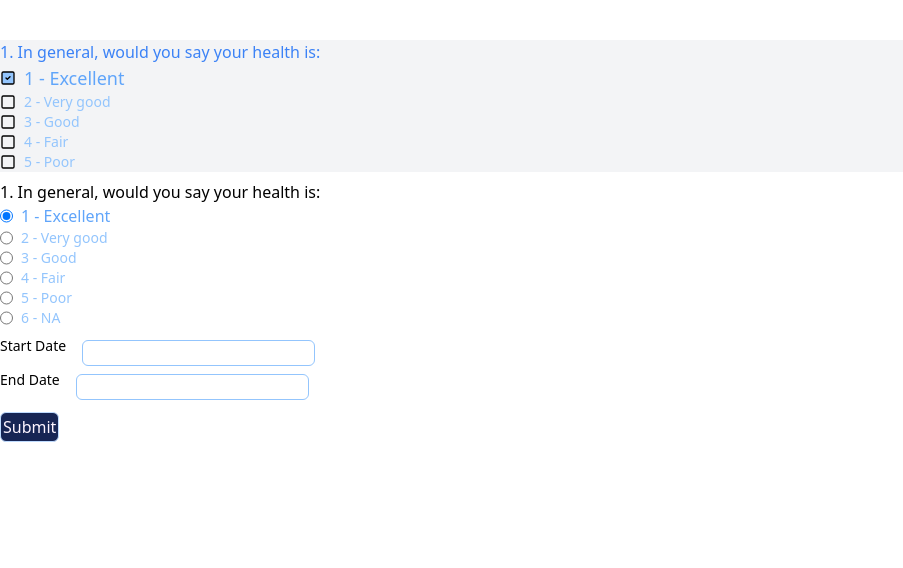
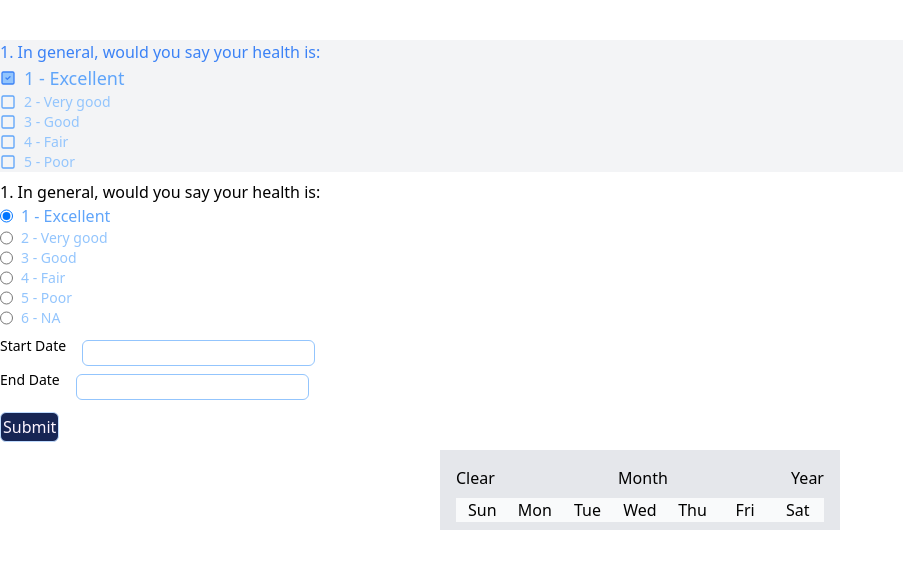
Before and after one commit to AnithaVangavarapu/demo, a React (Create React App) app: page / in a window 1280 px wide. Shown: the top 568 px of the page, without its empty margins (0-903 px from the left). Built offline with nearby package versions, Linux system fonts and the light colour scheme.

Commit message:
updated useApp.ts for datasubmit,started custom calendar

```diff
--- a/src/App.tsx
+++ b/src/App.tsx
@@ -3,7 +3,7 @@ import { DataItem, useApp } from "./customHooks/useApp";
 import { Button, DatePickerComp } from "./components";
 import { CheckboxGroup } from "./components/Checkbox";
 import { RadioGroup } from "./components/Radio";
-
+import CustomCalendar from "./components/Calendar/CustomCalendar";
 export type CustomAppStylesProps = {
   container: string;
   label: string;
@@ -28,6 +28,8 @@ const App: React.FC = () => {
     startDate,
     updateDate,
     endDate,
+    currentDate,
+    setCurrentDate,
   } = useApp();
   const renderItem = useCallback((item: DataItem, index: number) => {
     if (item.type === "radio") {
@@ -84,6 +86,7 @@ const App: React.FC = () => {
         onClick={handleSubmit}
         // classname="border-red-500"
       />
+      <CustomCalendar value={currentDate} onChange={setCurrentDate} />
     </div>
   );
 };
--- /dev/null
+++ b/src/components/Calendar/CustomCalendar.tsx
@@ -0,0 +1,42 @@
+import dayjs, { Dayjs } from "dayjs";
+import React from "react";
+
+interface CustomCalendarProps {
+  value?: Date;
+  onChange: (value: Date) => void;
+}
+const CustomCalendar = ({
+  value = new Date(),
+  onChange,
+}: CustomCalendarProps) => {
+  const selectedDate: Dayjs = dayjs(value);
+  const startDayOfMonth = selectedDate.startOf("month").day();
+  console.log(startDayOfMonth);
+  const totalDaysInMonth = selectedDate.startOf("month").daysInMonth();
+  console.log(totalDaysInMonth);
+  const daysOfWeek: string[] = [
+    "Sun",
+    "Mon",
+    "Tue",
+    "Wed",
+    "Thu",
+    "Fri",
+    "Sat",
+  ];
+  return (
+    <div className="mx-auto mt-2 w-[400px] p-2 bg-gray-200 flex flex-col">
+      <div className="flex flex-row  justify-between">
+        <button className="m-2">Clear</button>
+        <button className="m-2">Month</button>
+        <button className="m-2">Year</button>
+      </div>
+      <div className="mx-2  bg-gray-50 grid grid-cols-7 text-center">
+        {daysOfWeek.map((day, index) => (
+          <div key={index}>{day}</div>
+        ))}
+      </div>
+    </div>
+  );
+};
+
+export default CustomCalendar;
--- a/src/components/checkbox/CheckboxInput.tsx
+++ b/src/components/checkbox/CheckboxInput.tsx
@@ -27,9 +27,11 @@ const CheckboxInput = ({
   return (
     <div className={clsx("flex flex-row items-center", classnames?.container)}>
       {isChecked ? (
-        <SquareCheck className={clsx(` w-4 h-4`, classnames?.sqareCheck)} />
+        <SquareCheck
+          className={clsx(` w-4 h-4 text-blue-500`, classnames?.sqareCheck)}
+        />
       ) : (
-        <Square className={clsx(`w-4 h-4`, classnames?.square)} />
+        <Square className={clsx(`w-4 h-4 text-blue-400`, classnames?.square)} />
       )}
 
       <label
--- a/src/customHooks/useApp.ts
+++ b/src/customHooks/useApp.ts
@@ -27,12 +27,30 @@ export const useApp = () => {
   const [error, setError] = useState<string>("");
   const [startDate, setStartDate] = useState<Dayjs>();
   const [endDate, setEndDate] = useState<Dayjs>();
+  const [currentDate, setCurrentDate] = useState<Date>(new Date());
   //fetch data from json file
   useEffect(() => {
-    axios.get<DataItem[]>("/data.json").then((response) => {
-      setData(response.data);
-    });
+    let responseData: DataItem[] = [];
+    const fetchData = async () => {
+      await axios.get<DataItem[]>("/data.json").then((response) => {
+        responseData = response.data;
+        setData(response.data);
+      });
+      console.log(responseData);
+      if (responseData.length > 0) {
+        const defaultDataset: DatasetProps = {};
+        responseData.forEach((item) => {
+          defaultDataset[item.id] = item.options[0].value || "";
+        });
+        setDataset(defaultDataset);
+      } else {
+        console.log("no data");
+      }
+    };
+
+    fetchData();
   }, []);
+
   //update dataset before submit
   const updateDataset = useCallback((id: string, value: string | string[]) => {
     setDataset((prevValue) => ({
@@ -68,5 +86,7 @@ export const useApp = () => {
     startDate,
     updateDate,
     endDate,
+    currentDate,
+    setCurrentDate,
   };
 };
```
Also changed, not shown: 1 other file (tests, documents, lock files or other folders).
